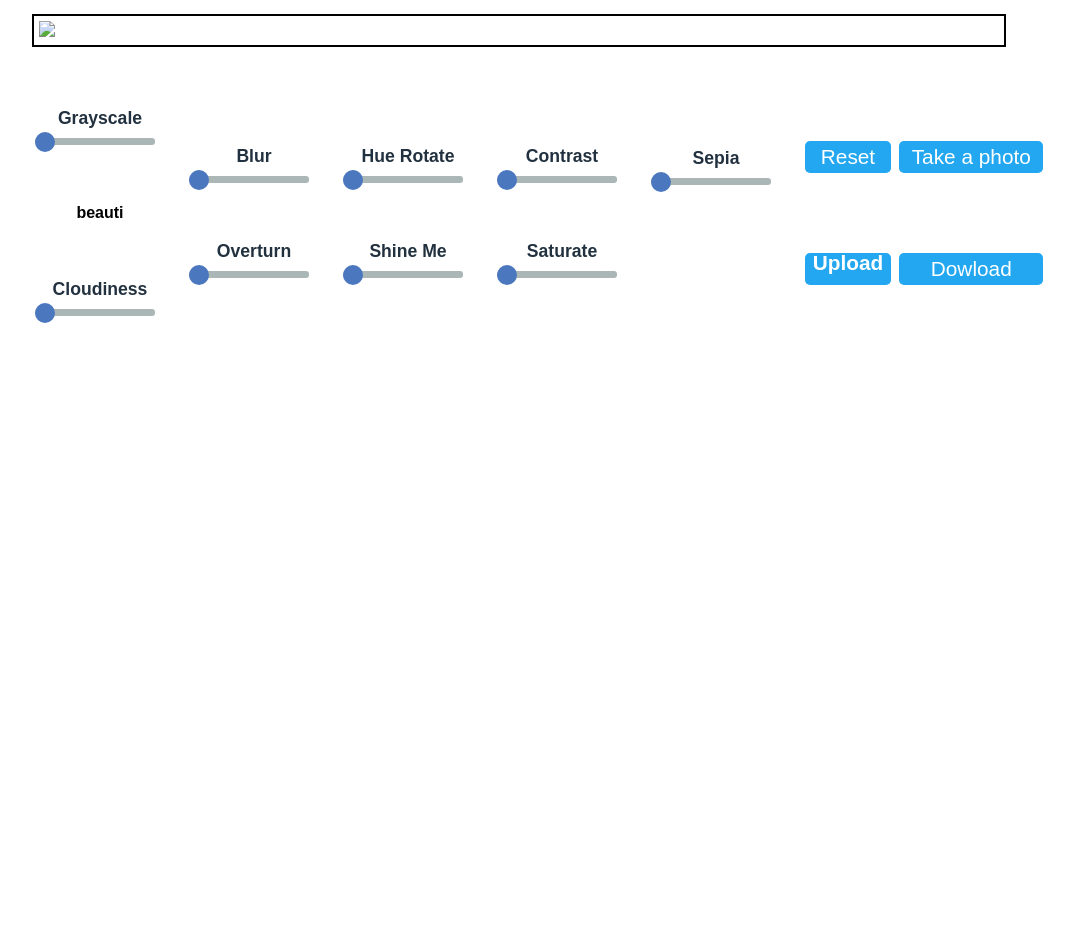
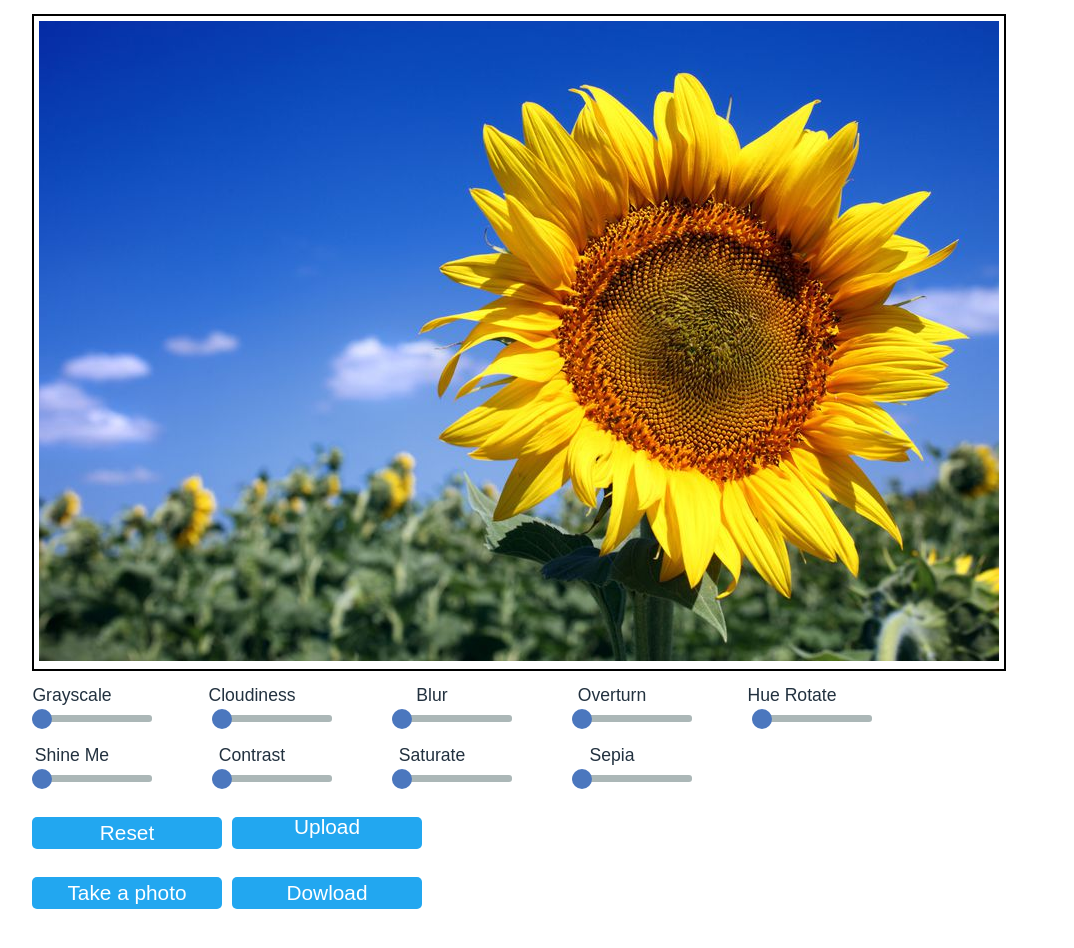
Before and after one commit to schrodog/5322-project-design, a plain HTML site: page index.html in a window 1280 px wide. Shown: the part 260-1208 px from the top of the page, without its empty margins (138-1212 px from the left). Before the commit the page ends 800 px from the top, so only its background shows below. Drawn offline with Linux system fonts and the light colour scheme.

Commit message:
table to grid

```diff
--- a/CSS/main.css
+++ b/CSS/main.css
@@ -52,9 +52,21 @@ form {
 
 /* Below are the Styles for buttons at the bottom*/
 
+.slidingbar {
+  display: grid;
+  grid-template-rows: repeat(2, 60px);
+  grid-template-columns: repeat(5, 180px);
+  grid-auto-flow: row;
+}
+
+.slidingbar #first-control {
+  grid-column-start: 1;
+  grid-row-start: 1;
+}
+
 .slidingbar p {
   /* Styles for the bar */
-  margin: 60px 0;
+  /* margin: 60px 0; */
   vertical-align: middle;
 }
 
@@ -105,6 +117,12 @@ input[type=range]:focus {
 
 input[type=range]:hover {
   cursor: pointer;
+}
+
+#imageEditor {
+  display: grid;
+  grid-template: repeat(2, 60px) / repeat(2, 200px);
+  grid-auto-flow: row;
 }
 
 #reset {
--- a/index.html
+++ b/index.html
@@ -5,7 +5,7 @@
 	<meta charset="utf-8">
 	<title>Image Processing</title>
 
-	<link href="css/main.css" type="text/css" rel="stylesheet">
+	<link href="CSS/main.css" type="text/css" rel="stylesheet">
 </head>
 
 <body>
@@ -16,28 +16,19 @@
 
 
 		<div id="uploadpic" class="center">
-			<img src="images/nike.jpg" />
+			<img src="images/big_flower.jpg" />
 		</div>
 
 		<div class="slidingbar">
-			<form id="imageEditor">
-				<!--This form is for the button -->
-				<table>
 
-					<th>
-						<p>
+			<p id="first-control">
 				<label for="gs">Grayscale</label>
 				<input id="gs" name="gs" type="range" min=0 max=100 value=0>
-						</p>beauti
+			</p>
 			<p>
 				<label for="opacity">Cloudiness</label>
 				<input id="opacity" name="opacity" type="range" min=0 max=100 value=0>
 			</p>
-					</th>
-
-
-
-					<th>
 			<p>
 				<label for="blur">Blur</label>
 				<input id="blur" name="blur" type="range" min=0 max=10 value=0>
@@ -46,10 +37,6 @@
 				<label for="invert">Overturn</label>
 				<input id="invert" name="invert" type="range" min=0 max=100 value=0>
 			</p>
-					</th>
-
-
-					<th>
 			<p>
 				<label for="huer">Hue Rotate</label>
 				<input id="huer" name="huer" type="range" min=0 max=360 value=0>
@@ -58,11 +45,6 @@
 				<label for="br">Shine Me</label>
 				<input id="br" name="br" type="range" min=0 max=200 value=0>
 			</p>
-					</th>
-
-
-
-					<th>
 			<p>
 				<label for="ct">Contrast</label>
 				<input id="ct" name="ct" type="range" min=0 max=200 value=0>
@@ -71,20 +53,16 @@
 				<label for="saturate">Saturate</label>
 				<input id="saturate" name="saturate" type="range" min=0 max=500 value=0>
 			</p>
-					</th>
-
-
-					<th>
 			<p>
 				<label for="sepia">Sepia</label>
 				<input id="sepia" name="sepia" type="range" min=0 max=100 value=0>
 			</p>
-						<p>
-							<br><br>
-						</p>
-					</th>
 
-					<th>
+		</div>
+
+
+		<form id="imageEditor">
+			<!--This form is for the button -->
 			<p>
 				<input type="reset" form="imageEditor" id="reset" value="Reset" />
 			</p>
@@ -94,9 +72,6 @@
 						Upload
 						</label>
 			</p>
-					</th>
-
-					<th>
 			<p>
 				<input type="button" form="" id="button" value="Take a photo" />
 				<!--This is for take a photo-->
@@ -105,11 +80,8 @@
 				<input type="button" form="" id="button" value="Dowload" />
 				<!--This is for download the result-->
 			</p>
-					</th>
 
-				</table>
 		</form>
-		</div>
 
 	</div>
 </body>
```
Also changed, not shown: images/big_flower.jpg (added). Lines whose indentation alone changed are shown as unchanged.
